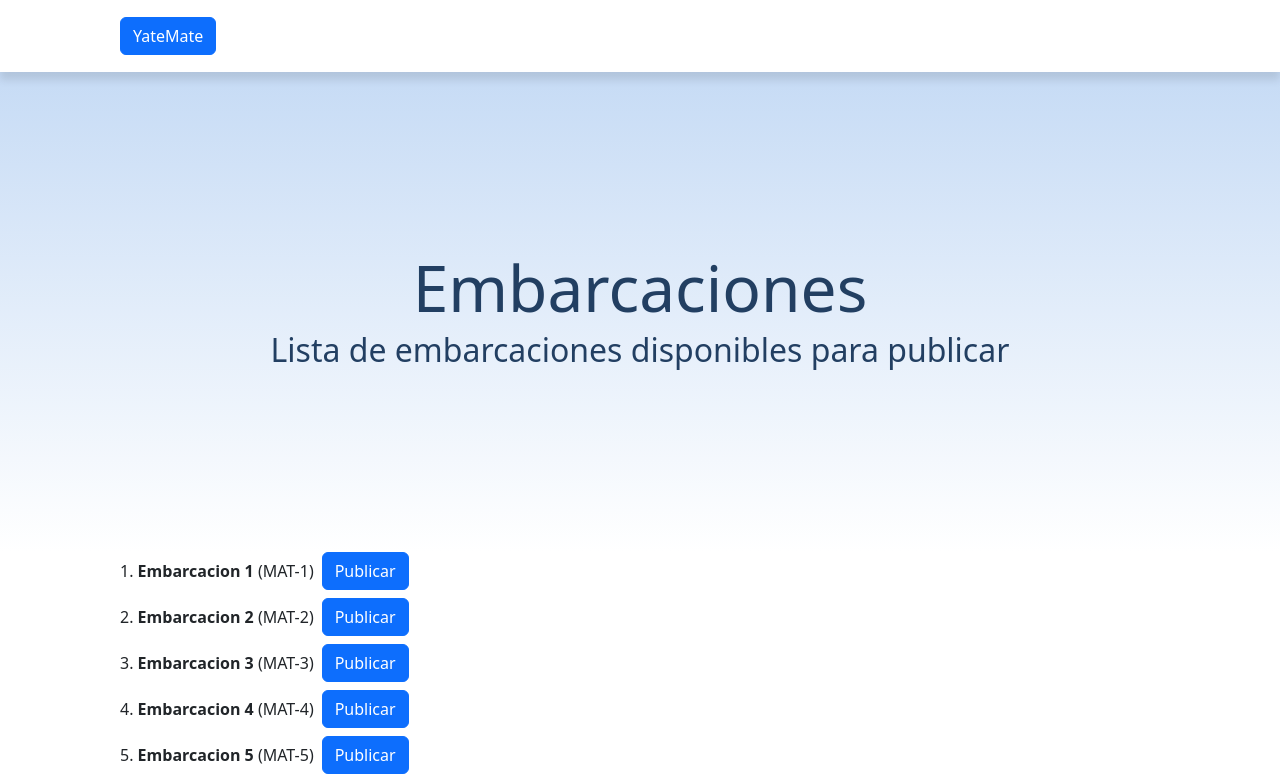
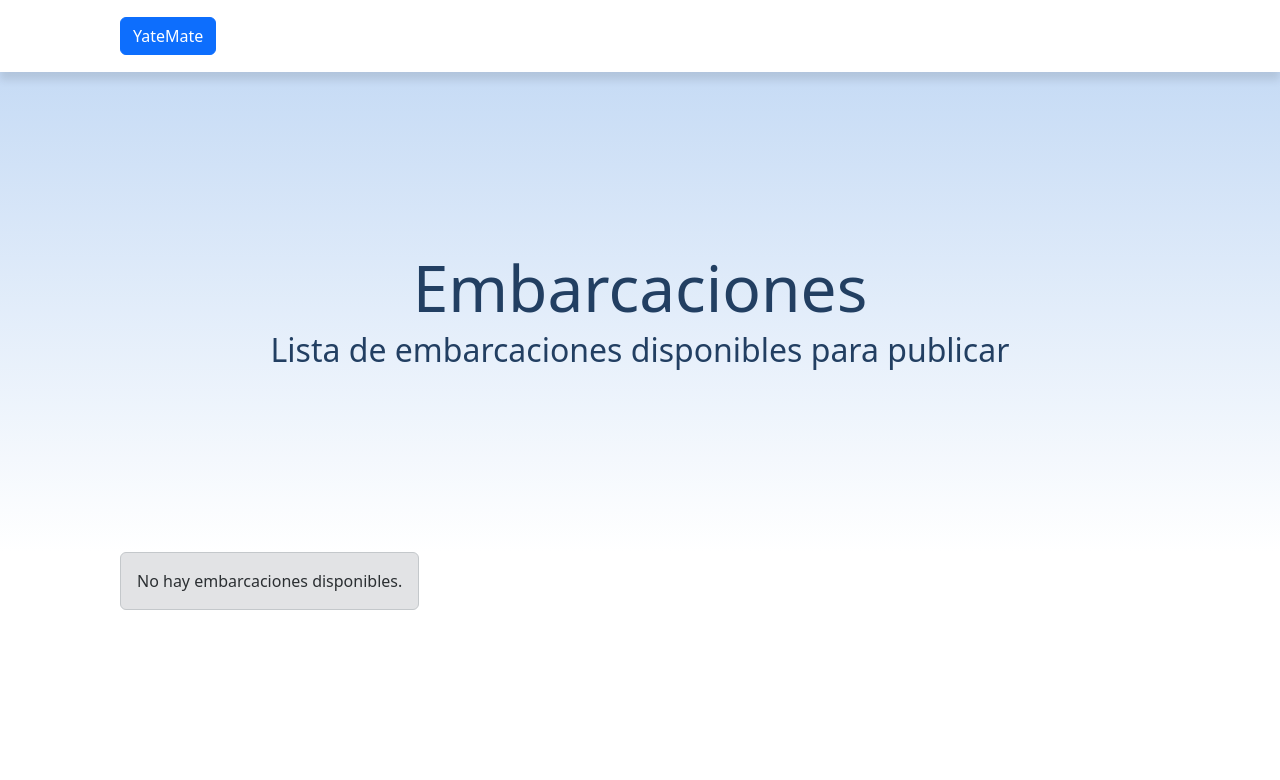
Before and after one commit to ArturoNievas/SmartNavis, an Angular app in the folder smartnavis_front/: page /embarcaciones in a window 1280 px wide. Shown: the top 780 px of the page. Built offline with nearby package versions, Linux system fonts and the light colour scheme.

Commit message:
Agregar funcionalidad de publicar embarcaciones en la página de embarcaciones

```diff
--- a/smartnavis_front/src/app/pages/embarcaciones-page/embarcaciones-page.component.ts
+++ b/smartnavis_front/src/app/pages/embarcaciones-page/embarcaciones-page.component.ts
@@ -18,6 +18,7 @@ import { FormsModule } from '@angular/forms';
 })
 export class EmbarcacionesPageComponent {
   public embarcaciones: Embarcacion[] = [];
+  public embarcacionesPublicadas: Embarcacion[] = [];
 
   public embarcacionSeleccionada?: any;
   public nuevaPublicacion?: any = {};
@@ -30,7 +31,12 @@ export class EmbarcacionesPageComponent {
   }
 
   public listarEmbarcaciones(): void {
-    this.embarcaciones = generateMockups(mockups.embarcacion, 10);
+    const embarcaciones = generateMockups(mockups.embarcacion, 10);
+    this.embarcacionesPublicadas = generateMockups(mockups.embarcacion, 5);
+
+    this.embarcaciones = embarcaciones.filter((embarcacion: Embarcacion) =>
+      this.embarcacionesPublicadas.includes(embarcacion),
+    );
 
     /* this.embarcacionService.listarEmbarcaciones().subscribe((embarcaciones: Embarcacion[]) => {
       this.embarcaciones = embarcaciones;
```
